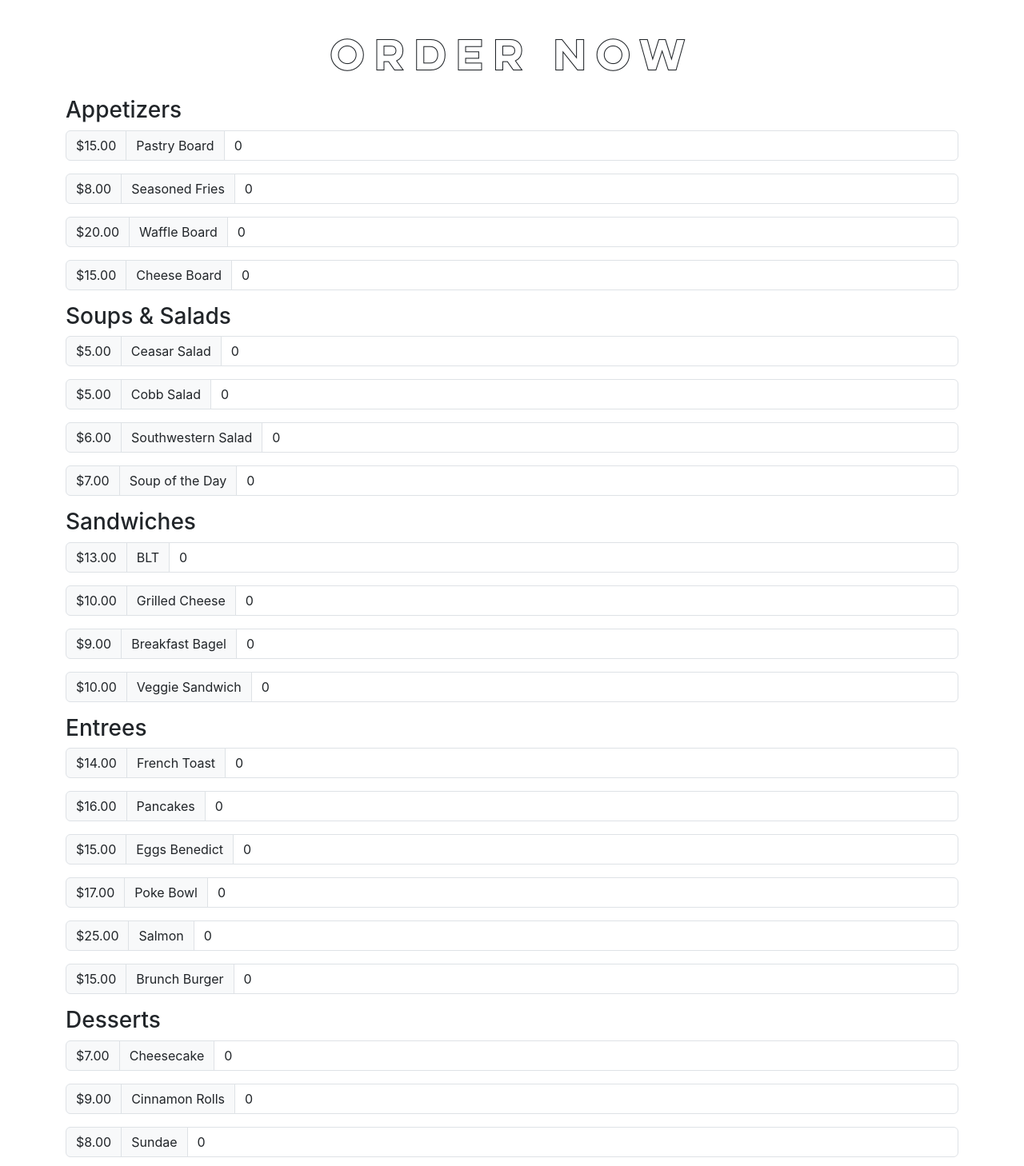
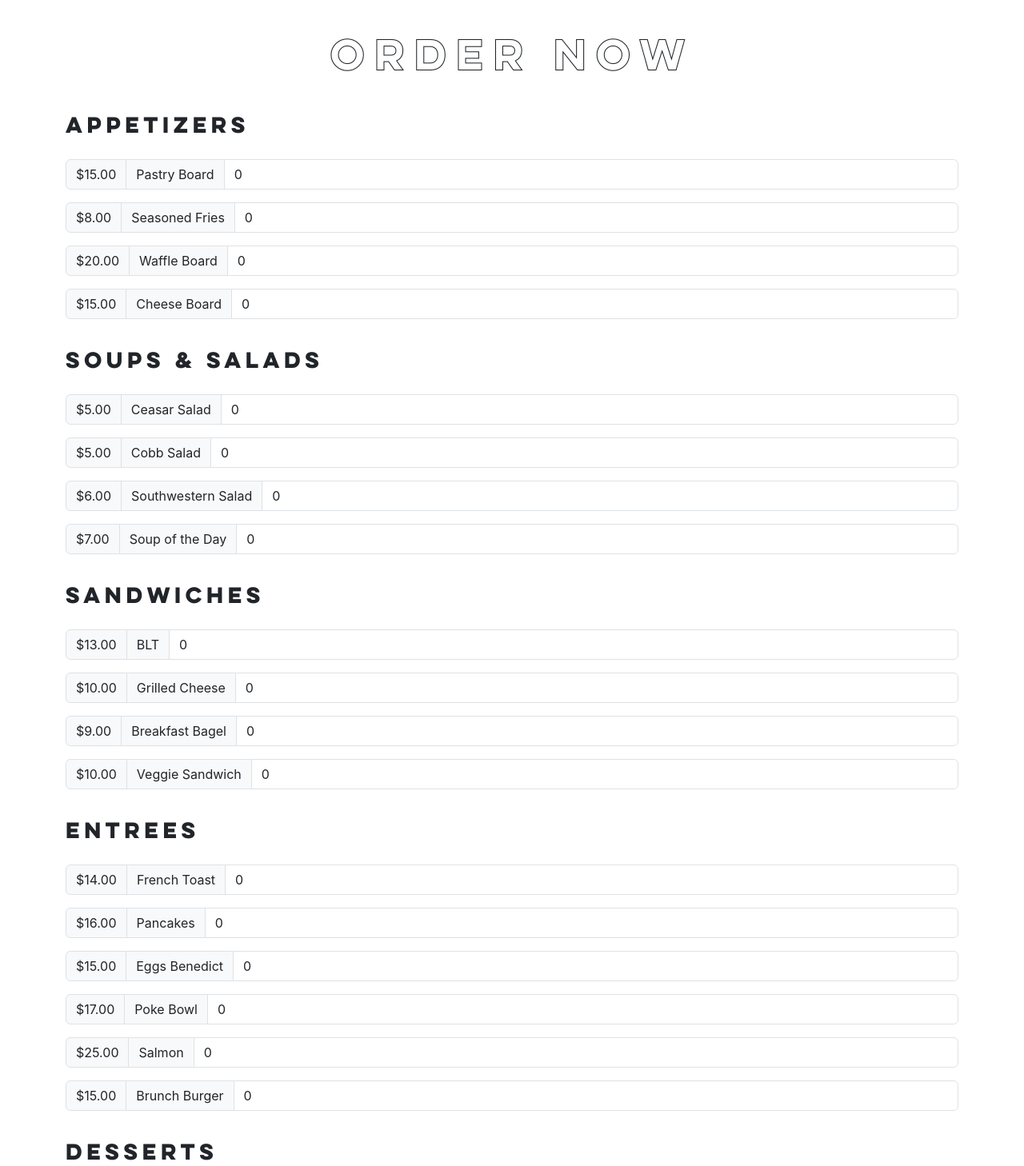
Before and after one commit to michellenicolephillips/morning-snack, a React (Create React App) app: page /order in a window 1280 px wide. Shown: the part 712-2170 px from the top of the page at 80% size. Built offline with nearby package versions, Linux system fonts and the light colour scheme.

Commit message:
added styling for order page

```diff
--- a/src/App.scss
+++ b/src/App.scss
@@ -204,6 +204,19 @@ margin-bottom: 50px;
      background-size: cover;
      background-attachment: fixed;
 }
+#orderIntro {
+     margin: 0;
+     font-size: 25px;
+     text-indent: 2rem;
+     text-justify: auto;
+     padding: 40px;
+}
+.orderCategory {
+     font-family: "Lulo Clean Bold", sans-serif;
+     font-size: 25px;
+     padding-top: 20px;
+     padding-bottom: 20px;
+ }
 
 //ABOUT US
 .aboutUsHero {
--- a/src/pages/Order.js
+++ b/src/pages/Order.js
@@ -92,14 +92,14 @@ class Order extends React.Component {
           return (
                <div>
                     <div className="orderHero"></div>
-                    <p id="cateringInfo" className="text-center justify-content-center">Not in the mood to dine in?
+                    <p id="orderIntro" className="text-center justify-content-center">Not in the mood to dine in?
                     <strong> Morning Snack</strong> offers take out so you can take your brunch wherever you'd like!
                     When your order is ready, see the host stand to pick it up.
                     </p>
                     <h1 className="pageHeader text-center">ORDER NOW</h1>
                     <Container>
                          <Form>
-                              <h3>Appetizers</h3>
+                              <h3 className="orderCategory">Appetizers</h3>
                               {this.state.appetizers.map((item) => (
                                    <InputGroup className="mb-3" key={item.id}>
                                         <InputGroup.Text>${item.price.toFixed(2)}</InputGroup.Text>
@@ -113,7 +113,7 @@ class Order extends React.Component {
                                         />
                                    </InputGroup>
                               ))}
-                              <h3>Soups & Salads</h3>
+                              <h3 className="orderCategory">Soups & Salads</h3>
                               {this.state.soupsAndSalads.map((item) => (
                                    <InputGroup className="mb-3" key={item.id}>
                                         <InputGroup.Text>${item.price.toFixed(2)}</InputGroup.Text>
@@ -127,7 +127,7 @@ class Order extends React.Component {
                                         />
                                    </InputGroup>
                               ))}
-                              <h3>Sandwiches</h3>
+                              <h3 className="orderCategory">Sandwiches</h3>
                               {this.state.sandwiches.map((item) => (
                                    <InputGroup className="mb-3" key={item.id}>
                                         <InputGroup.Text>${item.price.toFixed(2)}</InputGroup.Text>
@@ -141,7 +141,7 @@ class Order extends React.Component {
                                         />
                                    </InputGroup>
                               ))}
-                              <h3>Entrees</h3>
+                              <h3 className="orderCategory">Entrees</h3>
                               {this.state.entrees.map((item) => (
                                    <InputGroup className="mb-3" key={item.id}>
                                         <InputGroup.Text>${item.price.toFixed(2)}</InputGroup.Text>
@@ -155,7 +155,7 @@ class Order extends React.Component {
                                         />
                                    </InputGroup>
                               ))}
-                              <h3>Desserts</h3>
+                              <h3 className="orderCategory">Desserts</h3>
                               {this.state.desserts.map((item) => (
                                    <InputGroup className="mb-3" key={item.id}>
                                         <InputGroup.Text>${item.price.toFixed(2)}</InputGroup.Text>
@@ -169,7 +169,7 @@ class Order extends React.Component {
                                         />
                                    </InputGroup>
                               ))}
-                              <h3>Drinks</h3>
+                              <h3 className="orderCategory">Drinks</h3>
                               {this.state.drinks.map((item) => (
                                    <InputGroup className="mb-3" key={item.id}>
                                         <InputGroup.Text>${item.price.toFixed(2)}</InputGroup.Text>
```
